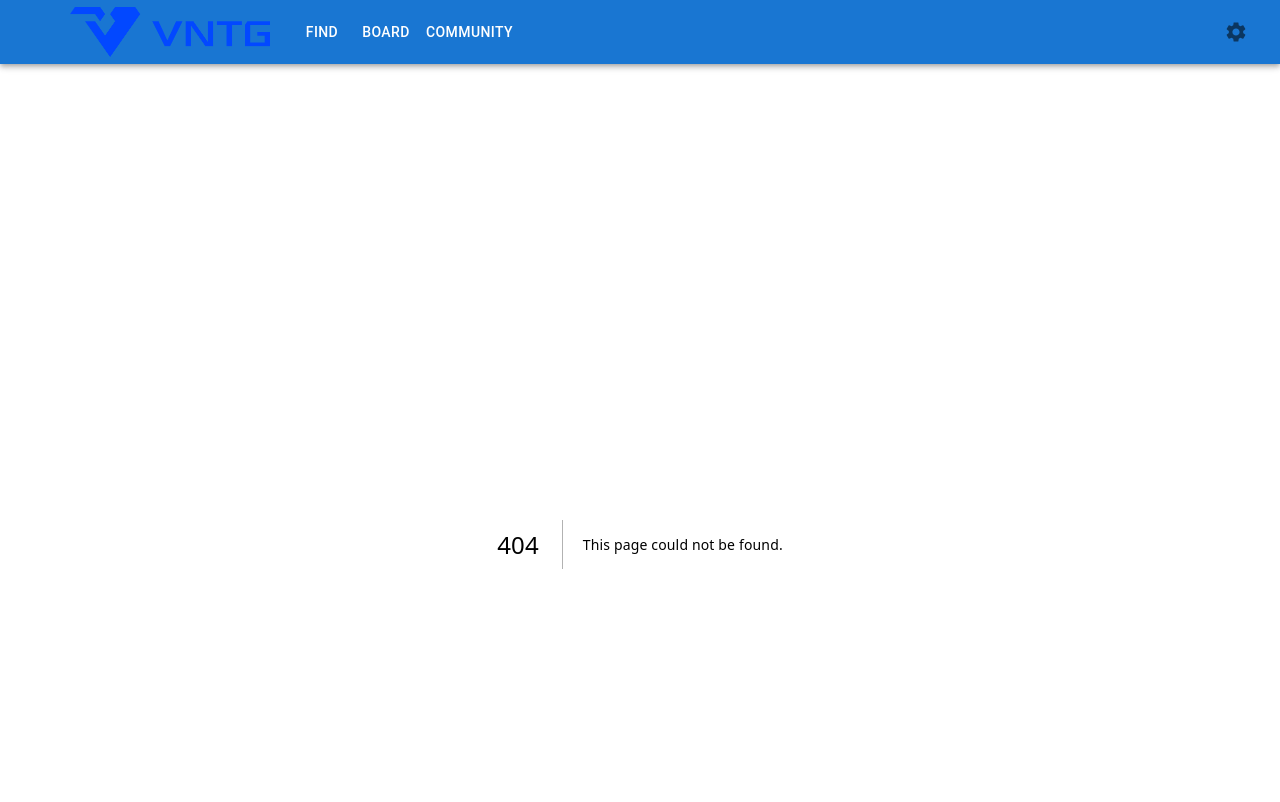
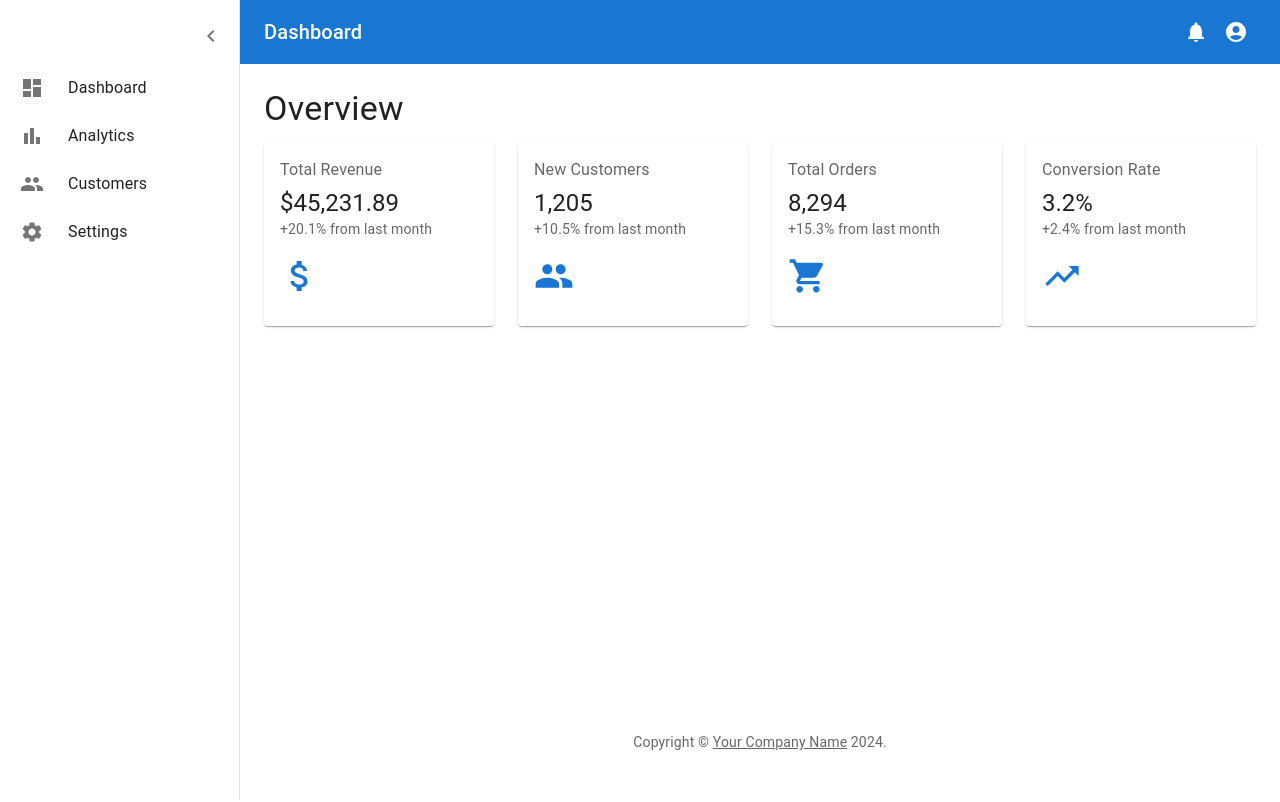
Before and after one commit to Moonjuun/hr-excell, a Next.js app: page /dashboard in a window 1280 px wide. Before the commit this address had no page. Shown: the top 802 px of the page. Built offline with nearby package versions, Linux system fonts and the light colour scheme.

Commit message:
MOD : 홈 레이아웃 구성 변경

```diff
--- a/package.json
+++ b/package.json
@@ -13,10 +13,12 @@
     "@emotion/styled": "^11.13.5",
     "@mui/icons-material": "^6.1.10",
     "@mui/material": "^6.1.10",
+    "@mui/material-nextjs": "^6.3.0",
     "axios": "^1.7.9",
     "next": "14.2.19",
     "react": "^18",
     "react-dom": "^18",
+    "react-spinners": "^0.15.0",
     "styled-components": "^6.1.13"
   },
   "devDependencies": {
--- a/src/app/ClientLayout.tsx
+++ b/src/app/ClientLayout.tsx
@@ -2,10 +2,15 @@
 import React, { Suspense, useEffect, useState } from "react";
 import { PaletteMode, Grid, Container } from "@mui/material";
 import FullAppbar from "@/components/common/FullAppbar";
+import Footer2 from "@/components/common/Footer2";
+import { ThemeProvider, createTheme } from "@mui/material/styles";
 import CssBaseline from "@mui/material/CssBaseline";
 import Box from "@mui/material/Box";
-import { ThemeProvider, createTheme } from "@mui/material/styles";
-import Footer2 from "@/components/common/Footer2";
+import Header from "@/components/header/Header";
+import Sidebar from "@/components/sidebar/Sidebar";
+import Footer from "@/components/footer/Footer";
+
+const theme = createTheme();
 
 export default function ClientLayout({
   children,
@@ -42,18 +47,32 @@ export default function ClientLayout({
   }, []);
 
   return (
-    <ThemeProvider theme={defaultTheme}>
+    <ThemeProvider theme={theme}>
       <CssBaseline />
-      <Box sx={{ bgcolor: "background.default" }} minHeight={"70vh"}>
-        <FullAppbar
-          mode={mode}
-          toggleColorMode={toggleColorMode}
-          toggleColorLight={toggleColorLight}
-          toggleColorDark={toggleColorDark}
-        />
-        <Box sx={{ mt: 10 }}>{children}</Box>
+      <Box
+        sx={{ display: "flex", flexDirection: "column", minHeight: "100vh" }}
+      >
+        <Box sx={{ display: "flex", flex: 1 }}>
+          <Sidebar />
+          <Box
+            component="main"
+            sx={{ flexGrow: 1, display: "flex", flexDirection: "column" }}
+          >
+            <Header />
+            <Box
+              sx={{
+                flexGrow: 1,
+                overflow: "auto",
+                bgcolor: "background.default",
+                p: 3,
+              }}
+            >
+              {children}
+            </Box>
+            <Footer />
+          </Box>
+        </Box>
       </Box>
-      <Footer2 />
     </ThemeProvider>
   );
 }
--- /dev/null
+++ b/src/app/dashboard/page.tsx
@@ -0,0 +1,67 @@
+"use client";
+
+import Grid from "@mui/material/Grid";
+import Card from "@mui/material/Card";
+import CardContent from "@mui/material/CardContent";
+import Typography from "@mui/material/Typography";
+import AttachMoneyIcon from "@mui/icons-material/AttachMoney";
+import PeopleIcon from "@mui/icons-material/People";
+import ShoppingCartIcon from "@mui/icons-material/ShoppingCart";
+import TrendingUpIcon from "@mui/icons-material/TrendingUp";
+
+const stats = [
+  {
+    title: "Total Revenue",
+    value: "$45,231.89",
+    icon: AttachMoneyIcon,
+    change: "+20.1%",
+  },
+  {
+    title: "New Customers",
+    value: "1,205",
+    icon: PeopleIcon,
+    change: "+10.5%",
+  },
+  {
+    title: "Total Orders",
+    value: "8,294",
+    icon: ShoppingCartIcon,
+    change: "+15.3%",
+  },
+  {
+    title: "Conversion Rate",
+    value: "3.2%",
+    icon: TrendingUpIcon,
+    change: "+2.4%",
+  },
+];
+
+export default function DashboardPage() {
+  return (
+    <div>
+      <Typography variant="h4" gutterBottom>
+        Overview
+      </Typography>
+      <Grid container spacing={3}>
+        {stats.map((stat) => (
+          <Grid item xs={12} sm={6} md={3} key={stat.title}>
+            <Card>
+              <CardContent>
+                <Typography color="textSecondary" gutterBottom>
+                  {stat.title}
+                </Typography>
+                <Typography variant="h5" component="div">
+                  {stat.value}
+                </Typography>
+                <Typography variant="body2" color="textSecondary">
+                  {stat.change} from last month
+                </Typography>
+                <stat.icon color="primary" sx={{ fontSize: 40, mt: 2 }} />
+              </CardContent>
+            </Card>
+          </Grid>
+        ))}
+      </Grid>
+    </div>
+  );
+}
--- /dev/null
+++ b/src/components/footer/Footer.tsx
@@ -0,0 +1,18 @@
+import Box from "@mui/material/Box";
+import Typography from "@mui/material/Typography";
+import Link from "@mui/material/Link";
+
+export default function Footer() {
+  return (
+    <Box sx={{ bgcolor: "background.paper", p: 6 }} component="footer">
+      <Typography variant="body2" color="text.secondary" align="center">
+        {"Copyright © "}
+        <Link color="inherit" href="https://your-website.com/">
+          Your Company Name
+        </Link>{" "}
+        {new Date().getFullYear()}
+        {"."}
+      </Typography>
+    </Box>
+  );
+}
--- /dev/null
+++ b/src/components/header/Header.tsx
@@ -0,0 +1,24 @@
+import AppBar from "@mui/material/AppBar";
+import Toolbar from "@mui/material/Toolbar";
+import Typography from "@mui/material/Typography";
+import IconButton from "@mui/material/IconButton";
+import NotificationsIcon from "@mui/icons-material/Notifications";
+import AccountCircleIcon from "@mui/icons-material/AccountCircle";
+
+export default function Header() {
+  return (
+    <AppBar position="static">
+      <Toolbar>
+        <Typography variant="h6" component="div" sx={{ flexGrow: 1 }}>
+          Dashboard
+        </Typography>
+        <IconButton color="inherit">
+          <NotificationsIcon />
+        </IconButton>
+        <IconButton color="inherit">
+          <AccountCircleIcon />
+        </IconButton>
+      </Toolbar>
+    </AppBar>
+  );
+}
--- /dev/null
+++ b/src/components/sidebar/Sidebar.tsx
@@ -0,0 +1,87 @@
+"use client";
+
+import { useState } from "react";
+import { useRouter } from "next/navigation";
+import Drawer from "@mui/material/Drawer";
+import List from "@mui/material/List";
+import ListItem from "@mui/material/ListItem";
+import ListItemButton from "@mui/material/ListItemButton";
+import ListItemIcon from "@mui/material/ListItemIcon";
+import ListItemText from "@mui/material/ListItemText";
+import IconButton from "@mui/material/IconButton";
+import ChevronLeftIcon from "@mui/icons-material/ChevronLeft";
+import ChevronRightIcon from "@mui/icons-material/ChevronRight";
+import DashboardIcon from "@mui/icons-material/Dashboard";
+import BarChartIcon from "@mui/icons-material/BarChart";
+import PeopleIcon from "@mui/icons-material/People";
+import SettingsIcon from "@mui/icons-material/Settings";
+
+const menuItems = [
+  { icon: DashboardIcon, label: "Dashboard", href: "/dashboard" },
+  { icon: BarChartIcon, label: "Analytics", href: "/dashboard/analytics" },
+  { icon: PeopleIcon, label: "Customers", href: "/dashboard/customers" },
+  { icon: SettingsIcon, label: "Settings", href: "/dashboard/settings" },
+];
+
+export default function Sidebar() {
+  const [open, setOpen] = useState(true);
+  const router = useRouter();
+
+  const handleDrawerToggle = () => {
+    setOpen(!open);
+  };
+
+  return (
+    <Drawer
+      variant="permanent"
+      open={open}
+      sx={{
+        width: open ? 240 : 72,
+        flexShrink: 0,
+        "& .MuiDrawer-paper": {
+          width: open ? 240 : 72,
+          boxSizing: "border-box",
+          transition: "width 0.3s ease-in-out",
+          overflowX: "hidden",
+        },
+      }}
+    >
+      <List>
+        <ListItem
+          disablePadding
+          sx={{ display: "flex", justifyContent: "flex-end", p: 1 }}
+        >
+          <IconButton onClick={handleDrawerToggle}>
+            {open ? <ChevronLeftIcon /> : <ChevronRightIcon />}
+          </IconButton>
+        </ListItem>
+        {menuItems.map((item) => (
+          <ListItem key={item.href} disablePadding>
+            <ListItemButton
+              onClick={() => router.push(item.href)}
+              sx={{
+                minHeight: 48,
+                justifyContent: open ? "initial" : "center",
+                px: 2.5,
+              }}
+            >
+              <ListItemIcon
+                sx={{
+                  minWidth: 0,
+                  mr: open ? 3 : "auto",
+                  justifyContent: "center",
+                }}
+              >
+                <item.icon />
+              </ListItemIcon>
+              <ListItemText
+                primary={item.label}
+                sx={{ opacity: open ? 1 : 0 }}
+              />
+            </ListItemButton>
+          </ListItem>
+        ))}
+      </List>
+    </Drawer>
+  );
+}
```
Also changed, not shown: 1 other file (tests, documents, lock files or other folders).
